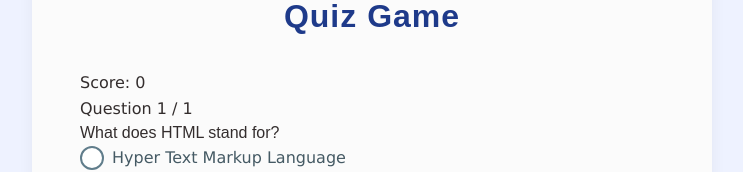
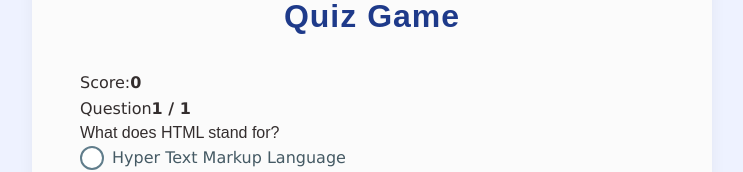
Before and after one commit to catalinbroinas/quiz-game, a React (Vite) app: page / in a window 1280 px wide. Both pictures are taken after a click on the button "Start Quiz". Shown: the part 226-398 px from the top of the page, without its empty margins (268-1011 px from the left). Built offline with nearby package versions, Linux system fonts and the light colour scheme.

Commit message:
refactor(GameInfo): improve structure

```diff
--- a/src/react/components/features/Game/GameInfo.jsx
+++ b/src/react/components/features/Game/GameInfo.jsx
@@ -3,10 +3,12 @@ function GameInfo({ currentQuestion, totalQuestions, score }) {
   return (
     <ul className="game__info">
       <li className="game__info-item">
-        Score: {score}
+        <span className="game__info-label">Score:</span>
+        <strong className="game__info-value">{score}</strong>
       </li>
       <li className="game__info-item">
-        Question {`${currentQuestion} / ${totalQuestions}`}
+        <span className="game__info-label">Question</span>
+        <strong className="game__info-value">{`${currentQuestion} / ${totalQuestions}`}</strong>
       </li>
     </ul>
   );
```
